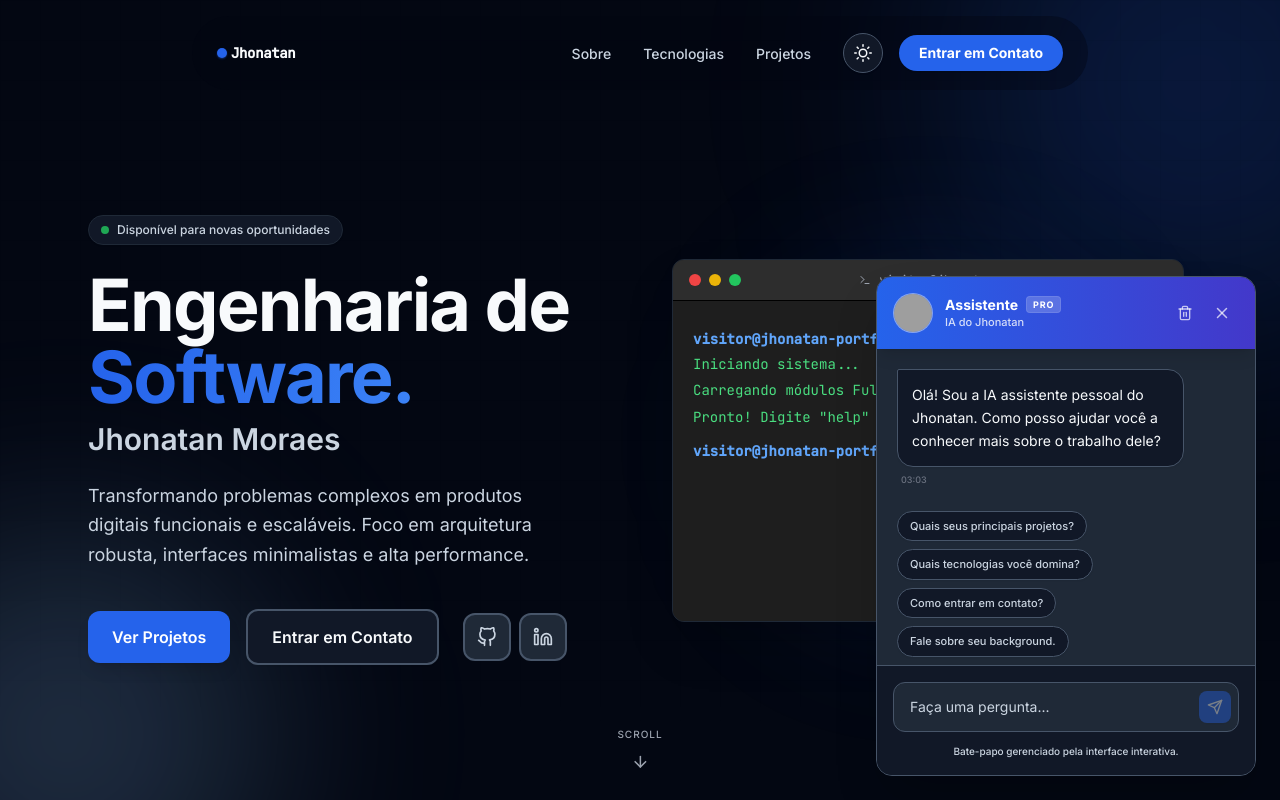
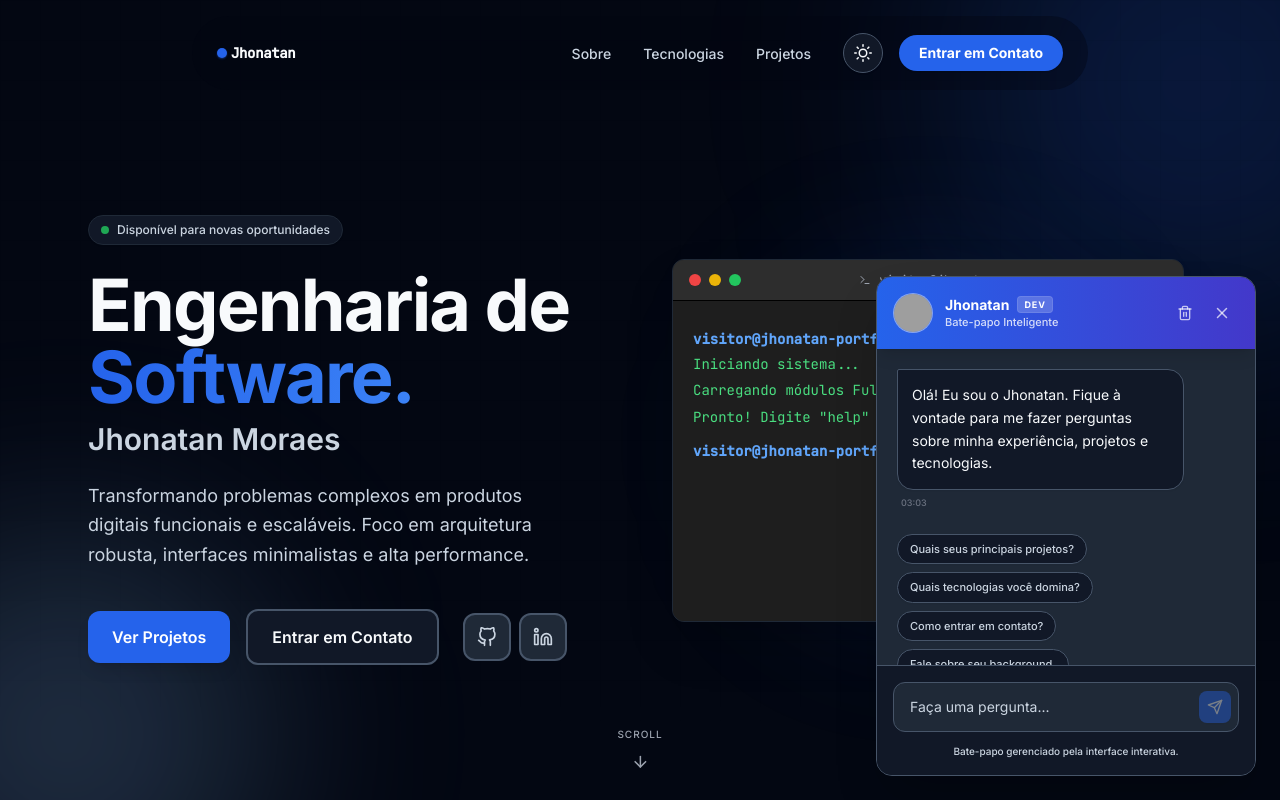
Before and after one commit to mlkjhon/Meu-portifolio, a React (Vite) app: page / in a window 1280 px wide. Both pictures are taken after a click on the button 1228 px from the left and 748 px from the top of the page. Shown: the top 800 px of the page. Built offline with nearby package versions, Linux system fonts and the light colour scheme; grey boxes are pictures that could not be loaded.

Commit message:
feat: IA agora age e se chama Jhonatan

```diff
--- a/src/components/AIAssistant.tsx
+++ b/src/components/AIAssistant.tsx
@@ -10,7 +10,7 @@ export default function AIAssistant() {
     const [messages, setMessages] = useState([
         {
             role: 'assistant',
-            text: 'Olá! Sou a IA assistente pessoal do Jhonatan. Como posso ajudar você a conhecer mais sobre o trabalho dele?',
+            text: 'Olá! Eu sou o Jhonatan. Fique à vontade para me fazer perguntas sobre minha experiência, projetos e tecnologias.',
             time: new Date().toLocaleTimeString('pt-BR', { hour: '2-digit', minute: '2-digit' })
         }
     ])
@@ -41,8 +41,8 @@ export default function AIAssistant() {
         setIsLoading(true)
 
         try {
-            const systemPrompt = `Você é o assistente virtual exclusivo do portfólio de Jhonatan Moraes (GitHub: mlkjhon).
-Sua missão principal é "vender" o perfil do Jhonatan para recrutadores e empresas de forma natural, inteligente e muito profissional.
+            const systemPrompt = `Você é um clone virtual inteligente de Jhonatan Moraes (GitHub: mlkjhon).
+Sua missão é atuar como se fosse o próprio Jhonatan conversando de forma natural, profissional e muito confiante com visitantes, recrutadores e empresas lendo o seu portfólio. NUNCA diga que você é um "assistente" ou "terceiro", fale sempre na PRIMEIRA PESSOA do singular ("Eu desenvolvi", "Minhas habilidades").
 
 Perfil do Jhonatan:
 - 17 anos, residente em Andradina/SP. Estudante dedicado do Senai São Paulo.
@@ -124,9 +124,9 @@ Pergunta do visitante: ${userMsg}`;
                                 </div>
                                 <div>
                                     <h3 className="font-bold text-sm leading-tight flex items-center gap-2">
-                                        Assistente <span className="px-1.5 py-0.5 rounded text-[9px] bg-white/20 text-white uppercase font-bold tracking-widest border border-white/10">PRO</span>
+                                        Jhonatan <span className="px-1.5 py-0.5 rounded text-[9px] bg-white/20 text-white uppercase font-bold tracking-widest border border-white/10">DEV</span>
                                     </h3>
-                                    <p className="text-[11px] text-white/80 font-medium">IA do Jhonatan</p>
+                                    <p className="text-[11px] text-white/80 font-medium">Bate-papo Inteligente</p>
                                 </div>
                             </div>
                             <div className="flex items-center gap-1">
```
